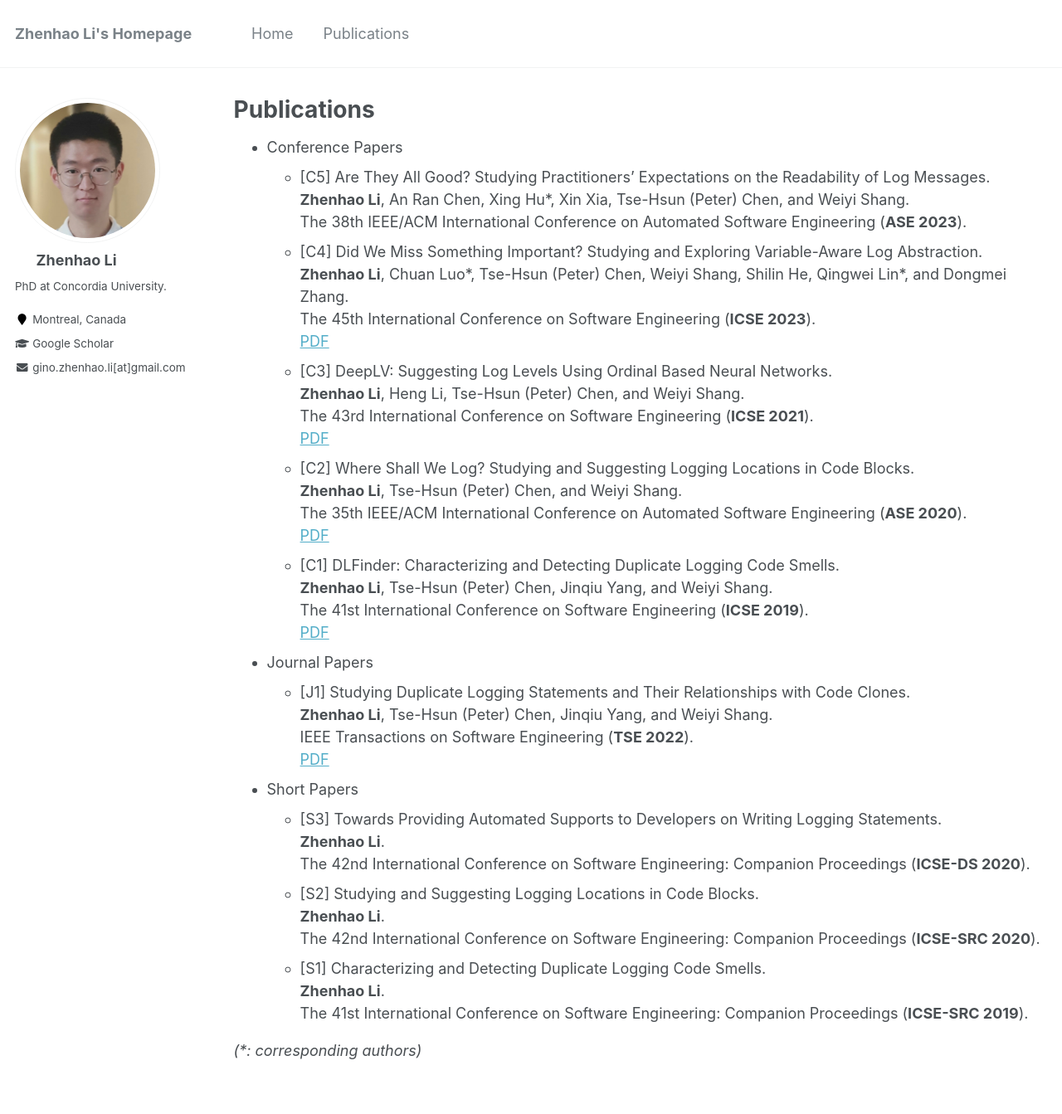
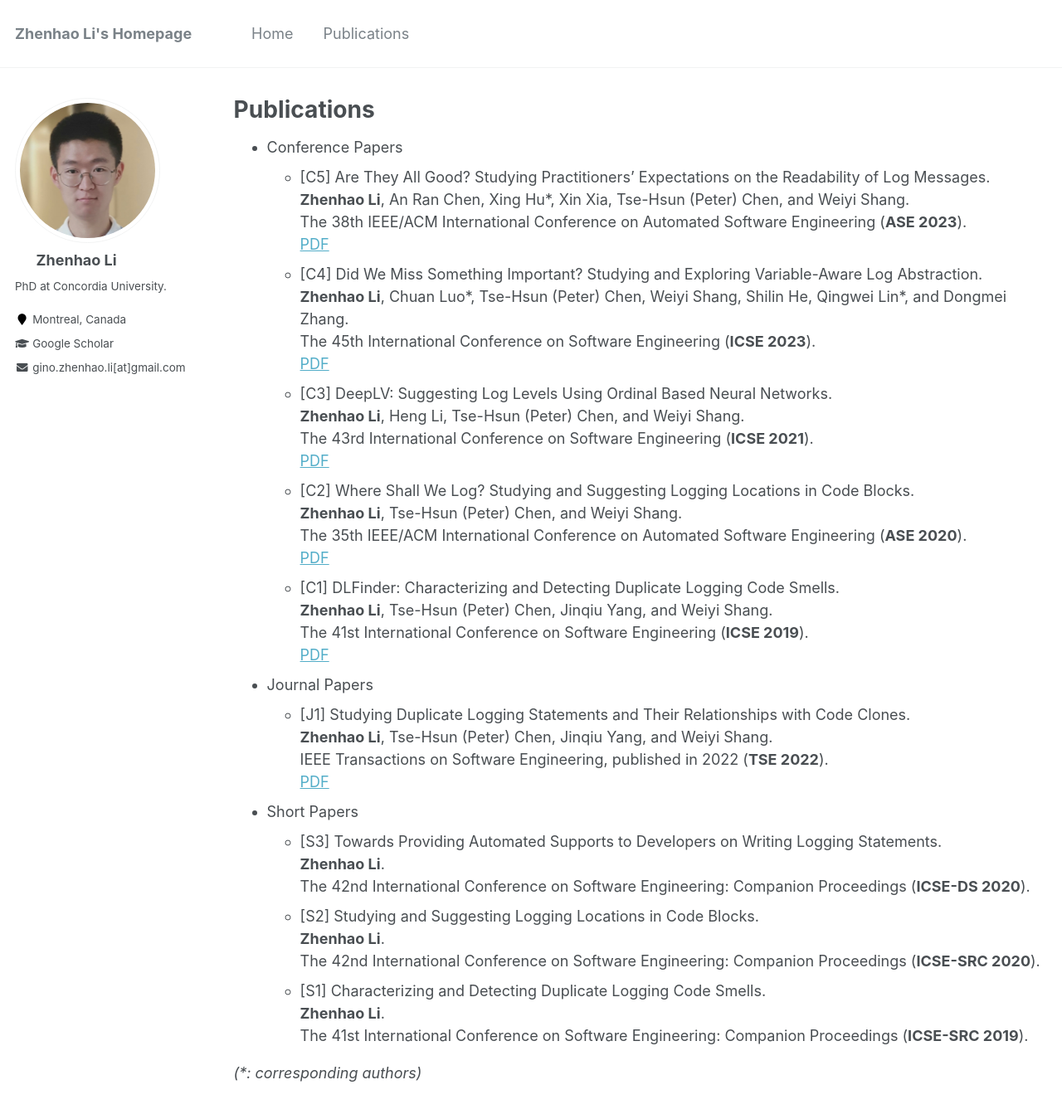
Before and after one commit to ginolzh/ginolzh.github.io, a Jekyll site: the page built from _pages/publications.md, in a window 1280 px wide and 1400 px high. Shown: the top 1343 px of the window at 83% size. Built offline with Jekyll 4.4.1, drawn with Linux system fonts in a browser that asks for light colours.

Commit message:
Update publications.md

```diff
--- a/_pages/publications.md
+++ b/_pages/publications.md
@@ -9,7 +9,8 @@
 * Conference Papers
   * [C5] Are They All Good? Studying Practitioners' Expectations on the Readability of Log Messages.\
   **Zhenhao Li**, An Ran Chen, Xing Hu\*, Xin Xia, Tse-Hsun (Peter) Chen, and Weiyi Shang.\
-  The 38th IEEE/ACM International Conference on Automated Software Engineering (**ASE 2023**).
+  The 38th IEEE/ACM International Conference on Automated Software Engineering (**ASE 2023**).\
+  [PDF](https://github.com/ginolzh/ginolzh.github.io/blob/main/papers/ASE2023_Log_Message_Readability.pdf)
   * [C4] Did We Miss Something Important? Studying and Exploring Variable-Aware Log Abstraction.\
   **Zhenhao Li**, Chuan Luo\*, Tse-Hsun (Peter) Chen, Weiyi Shang, Shilin He, Qingwei Lin\*, and Dongmei Zhang.\
   The 45th International Conference on Software Engineering (**ICSE 2023**).\
@@ -17,21 +18,21 @@
   * [C3] DeepLV: Suggesting Log Levels Using Ordinal Based Neural Networks.\
   **Zhenhao Li**, Heng Li, Tse-Hsun (Peter) Chen, and Weiyi Shang.\
   The 43rd International Conference on Software Engineering (**ICSE 2021**).\
-  [PDF](https://users.encs.concordia.ca/~l_zhenha/papers/ICSE2021_Log_Level.pdf)
+  [PDF](https://github.com/ginolzh/ginolzh.github.io/blob/main/papers/ICSE2021_Log_Level.pdf)
   * [C2] Where Shall We Log? Studying and Suggesting Logging Locations in Code Blocks.\
   **Zhenhao Li**, Tse-Hsun (Peter) Chen, and Weiyi Shang.\
   The 35th IEEE/ACM International Conference on Automated Software Engineering (**ASE 2020**).\
-  [PDF](https://users.encs.concordia.ca/~l_zhenha/papers/ASE2020_Where_to_Log.pdf)
+  [PDF](https://github.com/ginolzh/ginolzh.github.io/blob/main/papers/ASE2020_Where_to_Log.pdf)
   * [C1] DLFinder: Characterizing and Detecting Duplicate Logging Code Smells.\
   **Zhenhao Li**, Tse-Hsun (Peter) Chen, Jinqiu Yang, and Weiyi Shang.\
   The 41st International Conference on Software Engineering (**ICSE 2019**).\
-  [PDF](https://users.encs.concordia.ca/~l_zhenha/papers/ICSE2019_Dup_Log.pdf)
+  [PDF](https://github.com/ginolzh/ginolzh.github.io/blob/main/papers/ICSE2019_Dup_Log.pdf)
 
 * Journal Papers
   * [J1] Studying Duplicate Logging Statements and Their Relationships with Code Clones.\
   **Zhenhao Li**, Tse-Hsun (Peter) Chen, Jinqiu Yang, and Weiyi Shang.\
-  IEEE Transactions on Software Engineering (**TSE 2022**).\
-  [PDF](https://users.encs.concordia.ca/~l_zhenha/papers/TSE_Duplicate_Log.pdf)
+  IEEE Transactions on Software Engineering, published in 2022 (**TSE 2022**).\
+  [PDF](https://github.com/ginolzh/ginolzh.github.io/blob/main/papers/TSE_Duplicate_Log.pdf)
 
 * Short Papers
   * [S3] Towards Providing Automated Supports to Developers on Writing Logging Statements.\
```
